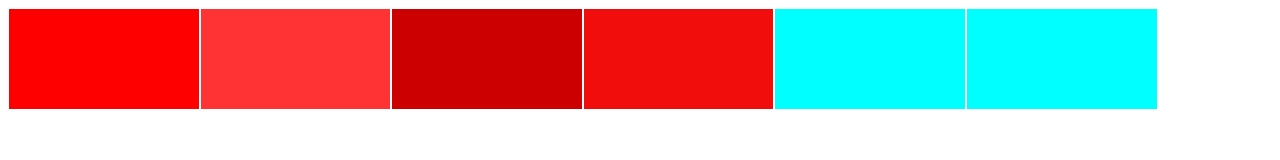
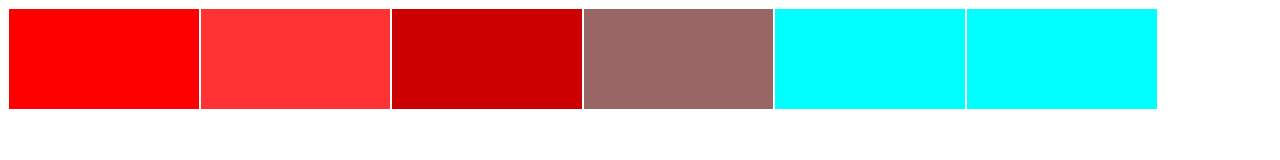
Before and after one commit to GlisseLisbeth/cuadro-colores, a plain HTML site: page index.html in a window 1280 px wide. Drawn offline with Linux system fonts and the light colour scheme.

Commit message:
add change  satured

```diff
--- a/scss/style.scss
+++ b/scss/style.scss
@@ -24,7 +24,7 @@
 }
 //saturar
 #cuatro{
-  background: desaturate($color-base, 10%);
+  background: desaturate($color-base, 80%);
 }
 //color complementario
 #cinco{
```
Also changed, not shown: css/style.css.
